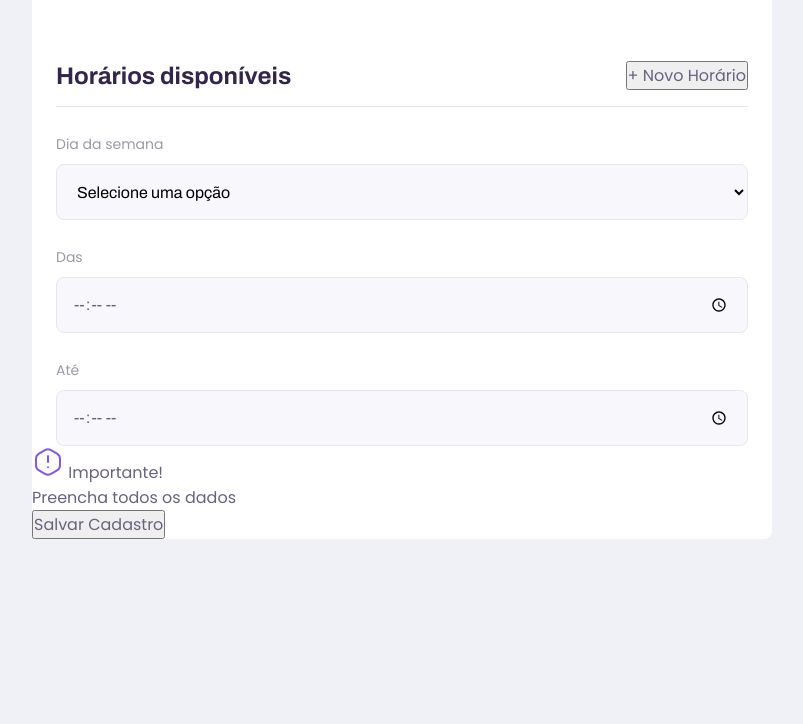
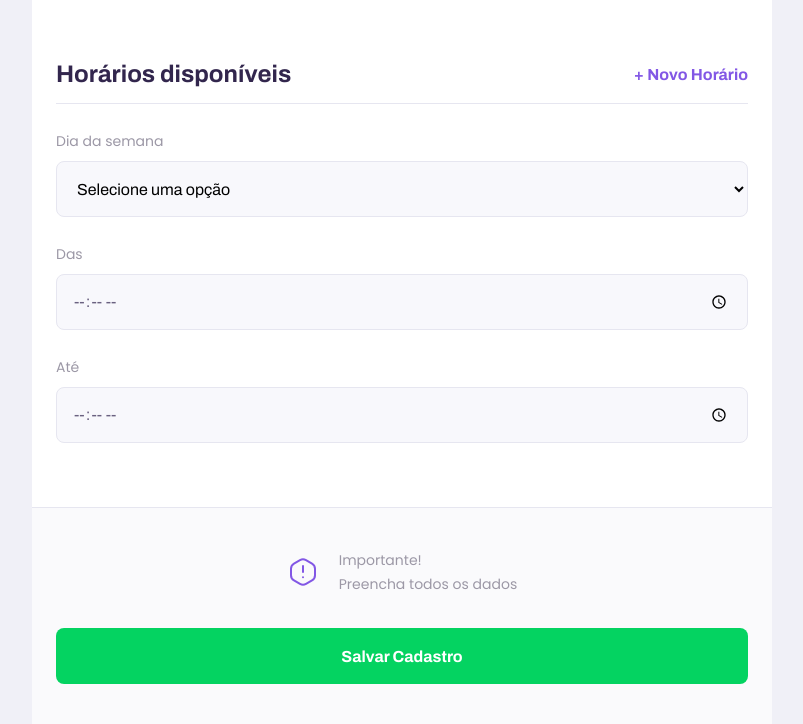
Before and after one commit to Esdraz/nlw_rocketseat, a plain HTML site: page give-classes.html in a window 1280 px wide. Shown: the part 1314-2038 px from the top of the page, without its empty margins (238-1041 px from the left). Before the commit the page ends 1853 px from the top, so only its background shows below. Drawn offline with Linux system fonts and the light colour scheme.

Commit message:
aula 347min 22s

```diff
--- a/give-classes.html
+++ b/give-classes.html
@@ -110,10 +110,11 @@
           </fieldset>
         </form>
         <footer>
-          <img src="/images/icons/warning.svg" alt="Aviso importante" />
-          Importante! <br />
-          Preencha todos os dados
-          <p></p>
+          <p>
+            <img src="/images/icons/warning.svg" alt="Aviso importante" />
+            Importante! <br />
+            Preencha todos os dados
+          </p>
           <button type="submit" form="create-class">Salvar Cadastro</button>
         </footer>
       </main>
@@ -121,4 +122,4 @@
   </body>
 </html>
 
-<!-- continuar aula 3 40" -->
+<!-- continuar aula 3 47,22" -->
--- a/styles/partials/page-give-classes.css
+++ b/styles/partials/page-give-classes.css
@@ -33,6 +33,19 @@
   border-bottom: 1px solid var(--color-line-in-white);
 }
 
+#page-give-classes fieldset legend button {
+  background: none;
+  border: 0;
+  color: var(--color-primary);
+  font: 700 1.6rem Archivo;
+  cursor: pointer;
+  transition: 0.2;
+}
+
+#page-give-classes fieldset legend button:hover {
+  color: var(--color-primary-dark);
+}
+
 #page-give-classes fieldset + fieldset {
   margin-top: 6.4rem;
 }
@@ -43,6 +56,47 @@
   margin-top: 2.4rem;
 }
 
+#page-give-classes main footer {
+  padding: 4rem 2.4rem;
+  background: var(--color-box-footer);
+  border-top: 1px solid var(--color-line-in-white);
+  margin-top: 6.4rem;
+}
+
+#page-give-classes main footer p {
+  display: flex;
+  align-items: center;
+  justify-content: center;
+  font-size: 1.4rem;
+  line-height: 2.4rem;
+  color: var(--color-text-complement);
+}
+
+#page-give-classes main footer p img {
+  margin-right: 2rem;
+}
+
+#page-give-classes main footer button {
+  width: 100%;
+  height: 5.6rem;
+  background: var(--color-secondary);
+  color: var(--color-button-text);
+  border: 0;
+  border-radius: 0.8rem;
+  cursor: pointer;
+  font: 700 1.6rem Archivo;
+  display: flex;
+  align-items: center;
+  justify-content: center;
+  text-decoration: none;
+  transition: 0.2s;
+  margin-top: 3.2rem;
+}
+
+#page-give-classes main footer button:hover {
+  background: var(--color-secondary-dark);
+}
+
 @media (min-width: 700px) {
   #page-give-classes #container {
     max-width: 100vw;
```
